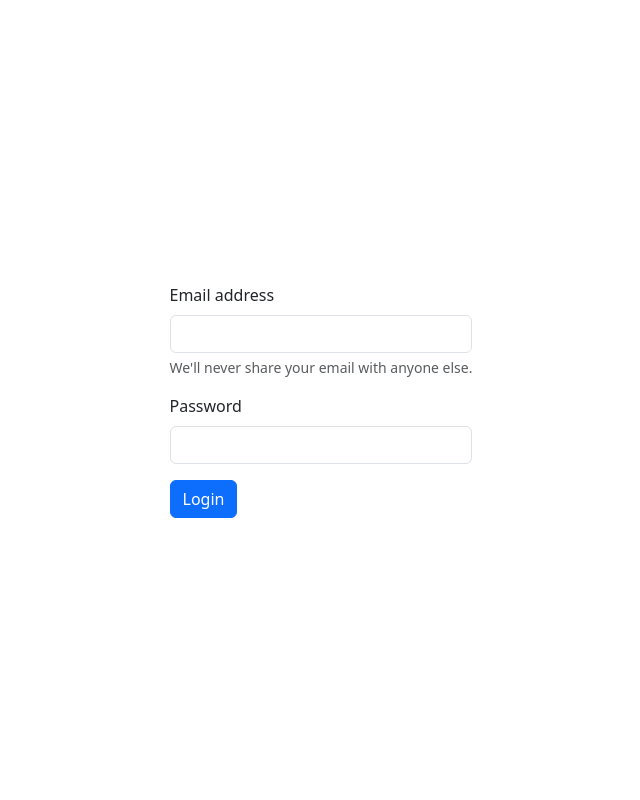
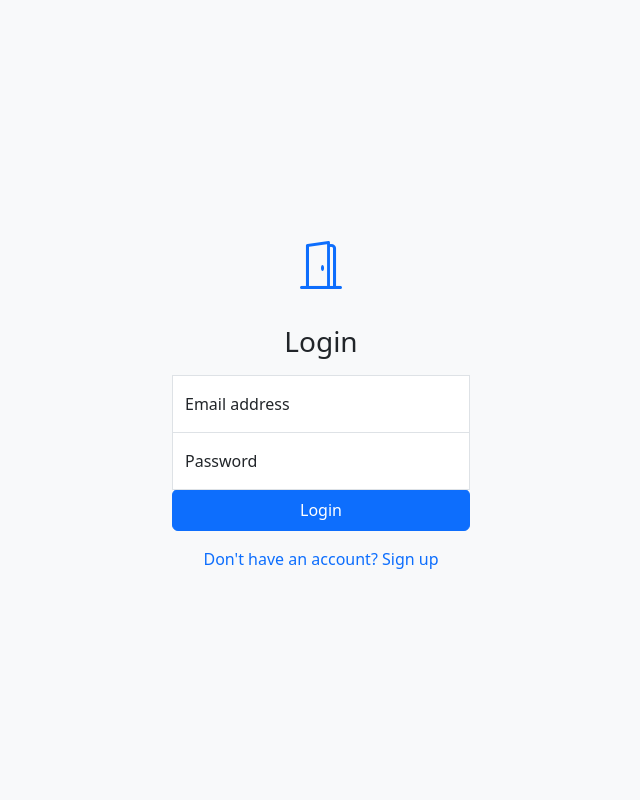
Before and after one commit to kvlvskyyy/slaptop, a Flask app: template templates/login.html in a window 1280 px wide. Shown: the whole page, without its empty margins (319-959 px from the left). Run offline with Flask 3, Linux system fonts and the light colour scheme; the template is opened without the code that fills it, so the values that code supplies are empty.

Commit message:
edited the login page

```diff
--- a/templates/login.html
+++ b/templates/login.html
@@ -1,27 +1,85 @@
-<!doctype html>
+<!DOCTYPE html>
 <html lang="en">
-  <head>
-    <meta charset="utf-8">
-    <meta name="viewport" content="width=device-width, initial-scale=1">
-    <title>Login</title>
-    <link href="https://cdn.jsdelivr.net/npm/bootstrap@5.3.8/dist/css/bootstrap.min.css" rel="stylesheet" integrity="sha384-sRIl4kxILFvY47J16cr9ZwB07vP4J8+LH7qKQnuqkuIAvNWLzeN8tE5YBujZqJLB" crossorigin="anonymous">
-  </head>
-  <body>
-    <div class="container min-vh-100 d-flex justify-content-center align-items-center">
+<head>
+    <meta charset="UTF-8">
+    <meta name="viewport" content="width=device-width, initial-scale=1.0">
+    <title>Sign Up</title>
+
+    <link href="https://cdn.jsdelivr.net/npm/bootstrap@5.3.3/dist/css/bootstrap.min.css" rel="stylesheet">
+    <link rel="stylesheet" href="https://cdn.jsdelivr.net/npm/bootstrap-icons@1.11.3/font/bootstrap-icons.min.css">
+
+    <style>
+        html, body {
+            height: 100%;
+        }
+
+        .form-signin {
+            max-width: 330px;
+            padding: 1rem;
+        }
+
+        .form-signin .form-floating:focus-within {
+            z-index: 2;
+        }
+
+        /* STYLING FOR THE INPUT STACK */
+
+        /* 1. Username (Top) */
+        #floatingUsername {
+            margin-bottom: -1px;
+            border-bottom-right-radius: 0;
+            border-bottom-left-radius: 0;
+        }
+
+        /* 2. Email (Middle) */
+        #floatingEmail {
+            margin-bottom: -1px;
+            border-radius: 0;
+        }
+
+        /* 3. Password (Middle) */
+        #floatingPassword {
+            margin-bottom: -1px;
+            border-radius: 0;
+        }
+
+        /* 4. Confirm Password (Bottom) */
+        #floatingConfirmPassword {
+            margin-bottom: 10px;
+            border-top-left-radius: 0;
+            border-top-right-radius: 0;
+        }
+    </style>
+</head>
+<body class="d-flex align-items-center py-4 bg-body-tertiary">
+
+    <main class="form-signin w-100 m-auto">
         <form>
-    <div class="mb-3">
-        <label for="exampleInputEmail1" class="form-label">Email address</label>
-        <input type="email" class="form-control" id="exampleInputEmail1" aria-describedby="emailHelp">
-        <div id="emailHelp" class="form-text">We'll never share your email with anyone else.</div>
-    </div>
-    <div class="mb-3">
-        <label for="exampleInputPassword1" class="form-label">Password</label>
-        <input type="password" class="form-control" id="exampleInputPassword1">
-    </div>
-    <button type="submit" class="btn btn-primary">Login</button>
-    </form>
-    </div>
+            <div class="text-center mb-4">
+                <i class="bi bi-door-open text-primary" style="font-size: 3rem;"></i>
+            </div>
 
-    <script src="https://cdn.jsdelivr.net/npm/bootstrap@5.3.8/dist/js/bootstrap.bundle.min.js" integrity="sha384-FKyoEForCGlyvwx9Hj09JcYn3nv7wiPVlz7YYwJrWVcXK/BmnVDxM+D2scQbITxI" crossorigin="anonymous"></script>
-  </body>
+            <h1 class="h3 mb-3 fw-normal text-center">Login</h1>
+
+            <div class="form-floating">
+                <input type="email" class="form-control" id="floatingEmail" placeholder="name@example.com">
+                <label for="floatingEmail">Email address</label>
+            </div>
+
+            <div class="form-floating">
+                <input type="password" class="form-control" id="floatingPassword" placeholder="Password">
+                <label for="floatingPassword">Password</label>
+            </div>
+
+            <button class="btn btn-primary w-100 py-2" type="submit">Login</button>
+
+            <div class="text-center mt-3">
+                <a href="#" class="text-decoration-none">Don't have an account? Sign up</a>
+            </div>
+        </form>
+    </main>
+
+    <script src="https://cdn.jsdelivr.net/npm/bootstrap@5.3.3/dist/js/bootstrap.bundle.min.js"></script>
+
+</body>
 </html>
--- a/templates/signup.html
+++ b/templates/signup.html
@@ -86,8 +86,6 @@
             <div class="text-center mt-3">
                 <a href="#" class="text-decoration-none">Already have an account? Login</a>
             </div>
-
-            <p class="mt-4 mb-3 text-body-secondary text-center">© 2017–2025</p>
         </form>
     </main>
 
```
